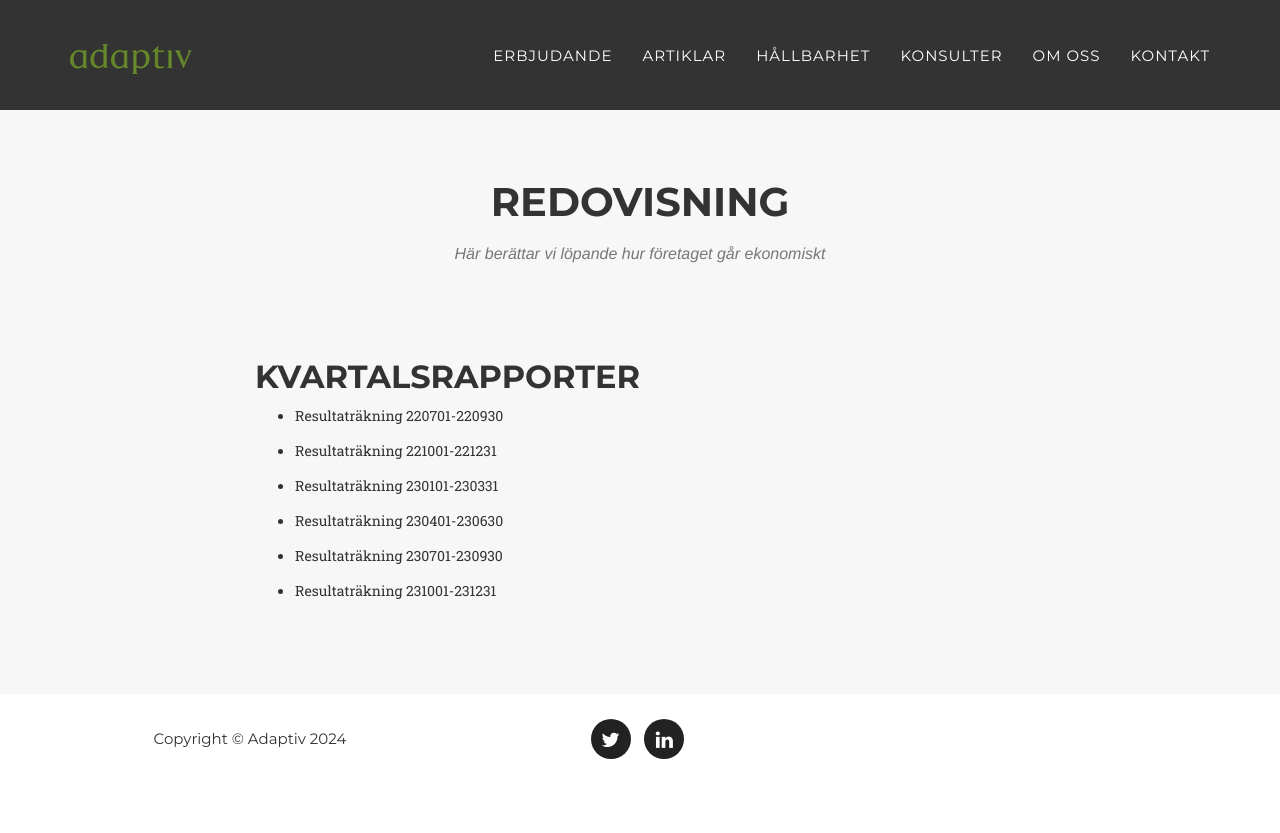
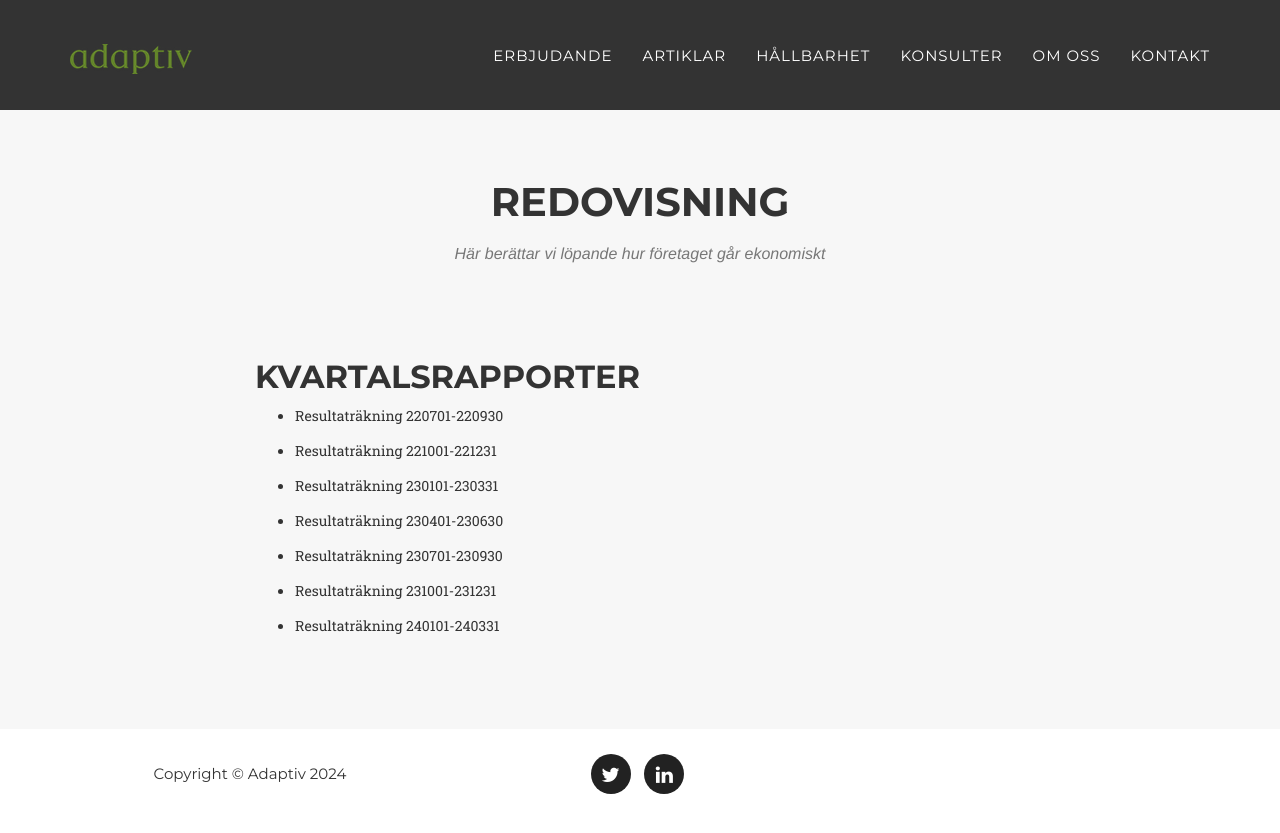
Before and after one commit to adaptiv/adaptiv_agency, a Jekyll site: the page built from accounting.html, in a window 1280 px wide. Shown: the top 833 px of the page. Built offline with Jekyll 4.4.1, drawn with Linux system fonts in a browser that asks for light colours; some web fonts are replaced.

Commit message:
kvartalsrapport jan-mar 24

```diff
--- a/_includes/accounting.html
+++ b/_includes/accounting.html
@@ -58,6 +58,13 @@
                   231001-231231</a>
               </p>
             </li>
+            <li>
+              <p class="text-muted">
+                <a class="dark"
+                  href="/assets/pdf/accounting/Resultatrapport_20240101-20240331_Adaptiv_Sthlm_AB.pdf">Resultaträkning
+                  240101-240331</a>
+              </p>
+            </li>
           </ul>
         </div>
       </div>
```
Also changed, not shown: 1 other file.
